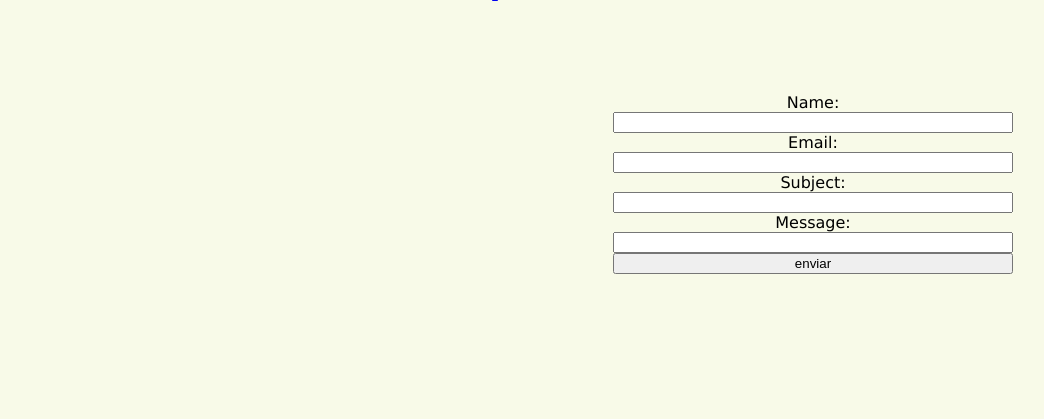
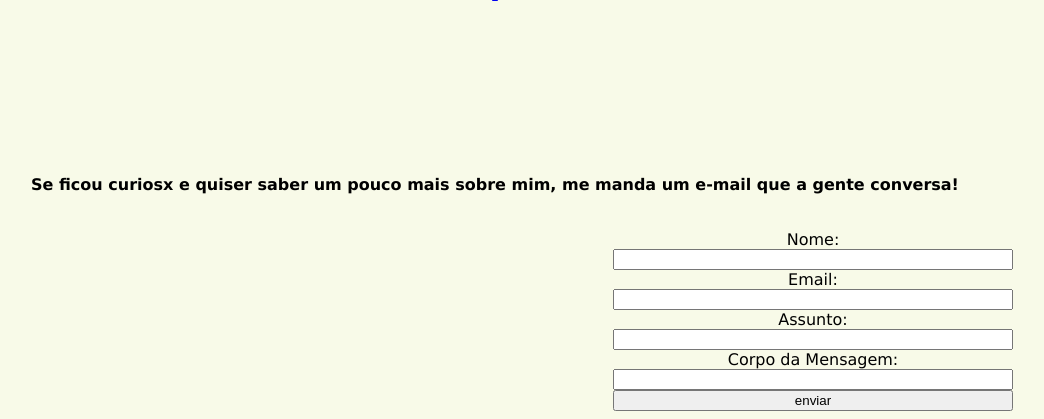
Before and after one commit to RicardoMorato/CITi-PTA, a Django app: page / in a window 1280 px wide. Shown: the part 969-1388 px from the top of the page, without its empty margins (145-1189 px from the left). Before the commit the page ends 1243 px from the top, so only its background shows below. Run offline with Django 3.2, Linux system fonts and the light colour scheme; data that the repository does not hold is empty; some web fonts are replaced.

Commit message:
Pojeto funcionando, falta só estilizar melhor

```diff
--- a/desafio_django/ptaDjango/urls.py
+++ b/desafio_django/ptaDjango/urls.py
@@ -14,14 +14,17 @@ Including another URLconf
     2. Add a URL to urlpatterns:  path('blog/', include('blog.urls'))
 """
 from django.contrib import admin
+
 from django.urls import path
 from core.views import HomeView
 from core.views import index, email
+
 from django.conf.urls.static import static
 from django.conf import settings
 
 urlpatterns = [
     path('admin/', admin.site.urls),
     path('', HomeView.as_view(), name = 'base'),
-    path('contato/', email, name='email')
+    path('', index, name = 'index'),
+    path('contato/', email, name = 'email')
 ]+ static(settings.MEDIA_URL, document_root=settings.MEDIA_ROOT)
--- a/desafio_django/static/Javascript/main.js
+++ b/desafio_django/static/Javascript/main.js
@@ -1,7 +1,7 @@
 $('#contact-form').submit(function(e) {
     e.preventDefault()
     const name = $('input[name=name]').val()
-    const email = $('input[name=email]').val()
+    const email = $('input[name=mail]').val()
     const subject = $('input[name=subject]').val()
     const message = $('input[name=message]').val()
 
--- a/desafio_django/templates/home.html
+++ b/desafio_django/templates/home.html
@@ -102,22 +102,32 @@
         {% endfor %}
     </div>
 
+    <div>
+        <h4 class="subtitles">Se ficou curiosx e quiser saber um pouco mais sobre mim, me manda um e-mail que a gente conversa!</h4>
         <form action="POST" id="contact-form" class="form_de_contato">
             {% csrf_token %}
-        <label for="input-name">Name:</label>
+            <label for="input-name">Nome:</label>
             <input type="text" name="name" id="input-name" required>
 
             <label for="input-mail">Email:</label>
             <input type="email" name="email" id="input-mail" required>
 
-        <label for="input-subject">Subject:</label>
+            <label for="input-subject">Assunto:</label>
             <input type="text" name="subject" id="input-subject" required>
 
-        <label for="input-message">Message:</label>
+            <label for="input-message">Corpo da Mensagem:</label>
             <input type="text" name="message" id="input-message" required>
 
             <input type="submit" value="enviar">
         </form>
+    </div>
+
+    <script
+        src="https://code.jquery.com/jquery-3.4.1.min.js"
+        integrity="sha256-CSXorXvZcTkaix6Yvo6HppcZGetbYMGWSFlBw8HfCJo="
+        crossorigin="anonymous">
+    </script>
+    <script type="text/javascript" src="{% static 'Javascript/main.js' %}"></script>
 
 </body>
 </html>
```
Lines whose indentation alone changed are shown as unchanged.
